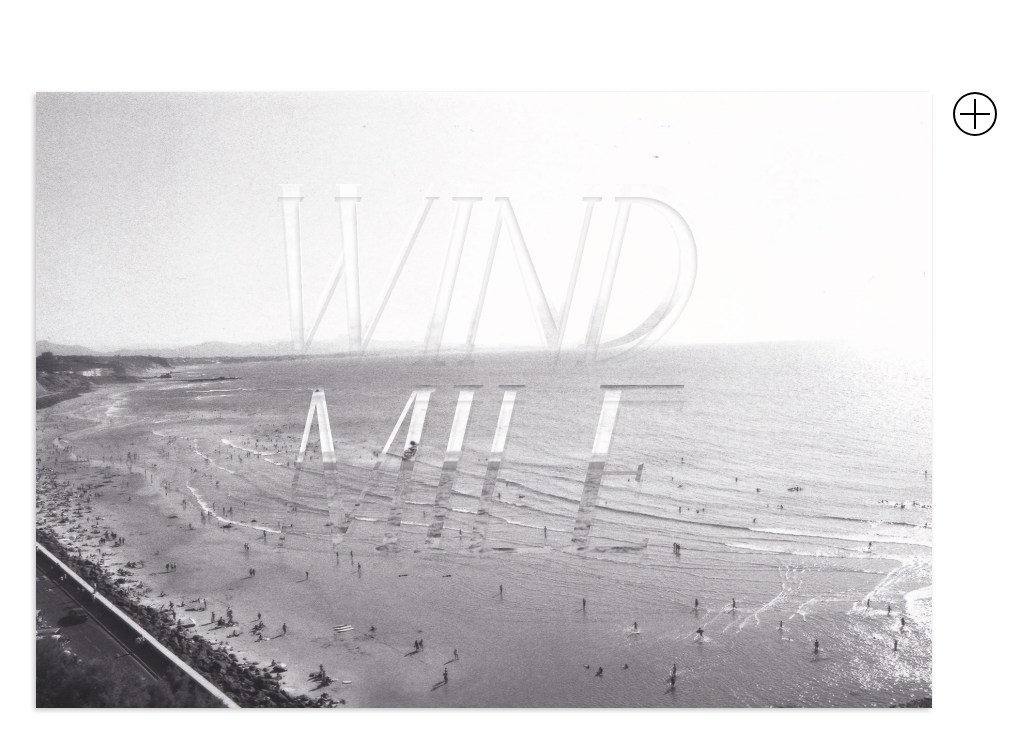
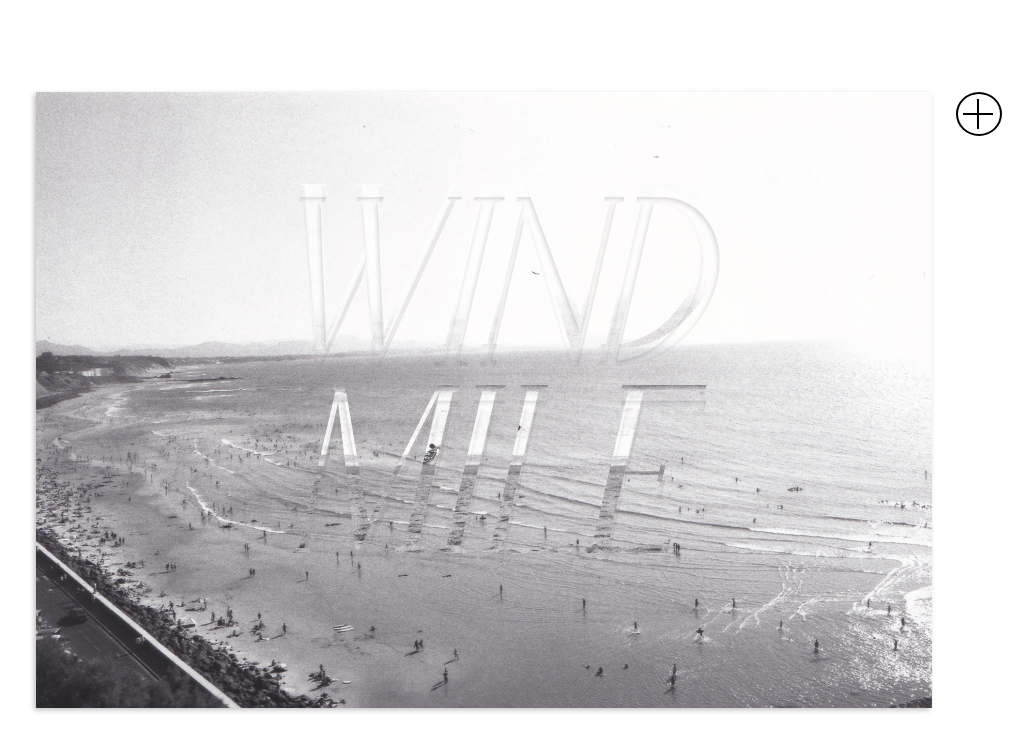
Before and after one commit to AdrienLapasset/windmile, a plain HTML site: page index.html in a window 1280 px wide. Shown: the whole page, without its empty margins (156-1189 px from the left). Drawn offline with Linux system fonts and the light colour scheme.

Commit message:
reposition du ban

```diff
--- a/index.html
+++ b/index.html
@@ -38,11 +38,11 @@
 		</div>
 	</div>
 	<div class="home">
+		<div class="menu-button"></div>
 		<div class="title">
 			<h1>Wind<br/>Mile</h1>
 			<img class="shadow" src="pictures/shadow.png"></img>
 		</div>
-		<div class="menu-button"></div>
 	</div>
 </body>
 <script type="text/javascript">
--- a/sass/home.scss
+++ b/sass/home.scss
@@ -1,5 +1,4 @@
 .home {
-	display: flex;
 	width: 70%;
 	height: 77%;
 	margin: auto;
--- a/sass/menu-button.scss
+++ b/sass/menu-button.scss
@@ -8,7 +8,8 @@
 	z-index: 10;
 	position: relative;
 	top: 0px;
-	left: 65px;
+	right: -70px;
+	float: right;
 
 	&:before, &:after {
 		content: "";
```
Also changed, not shown: sass/style.css, 1 other file.
